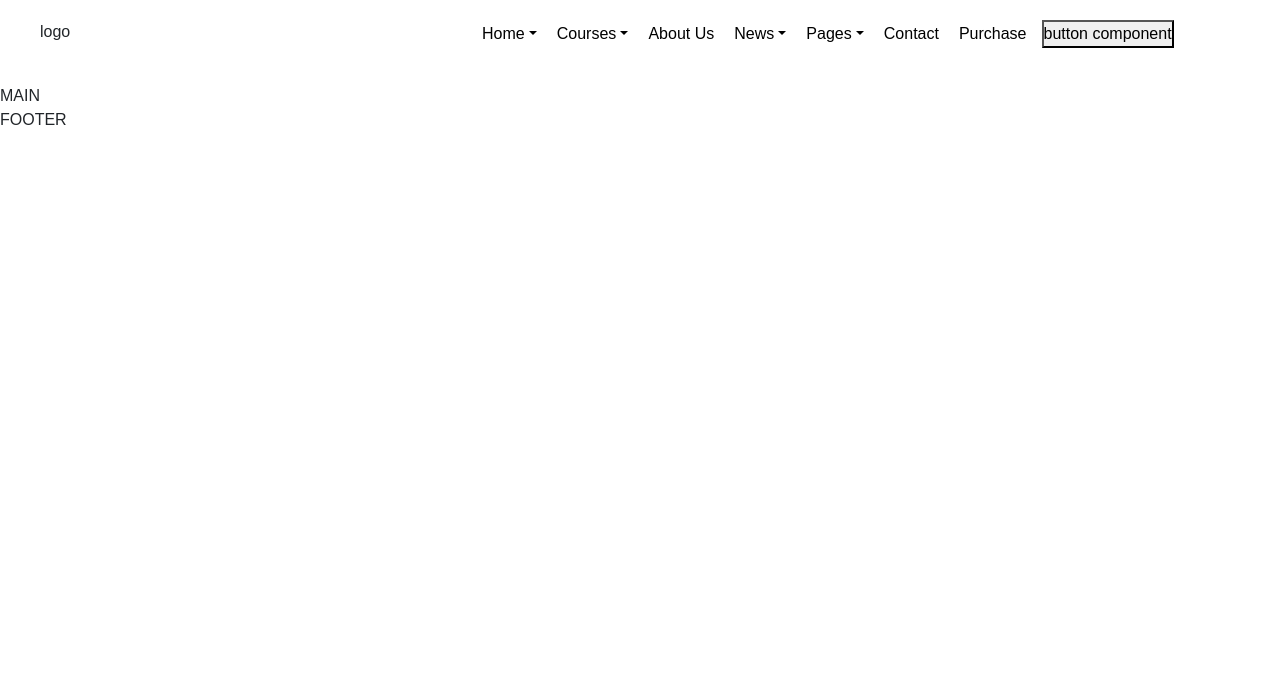
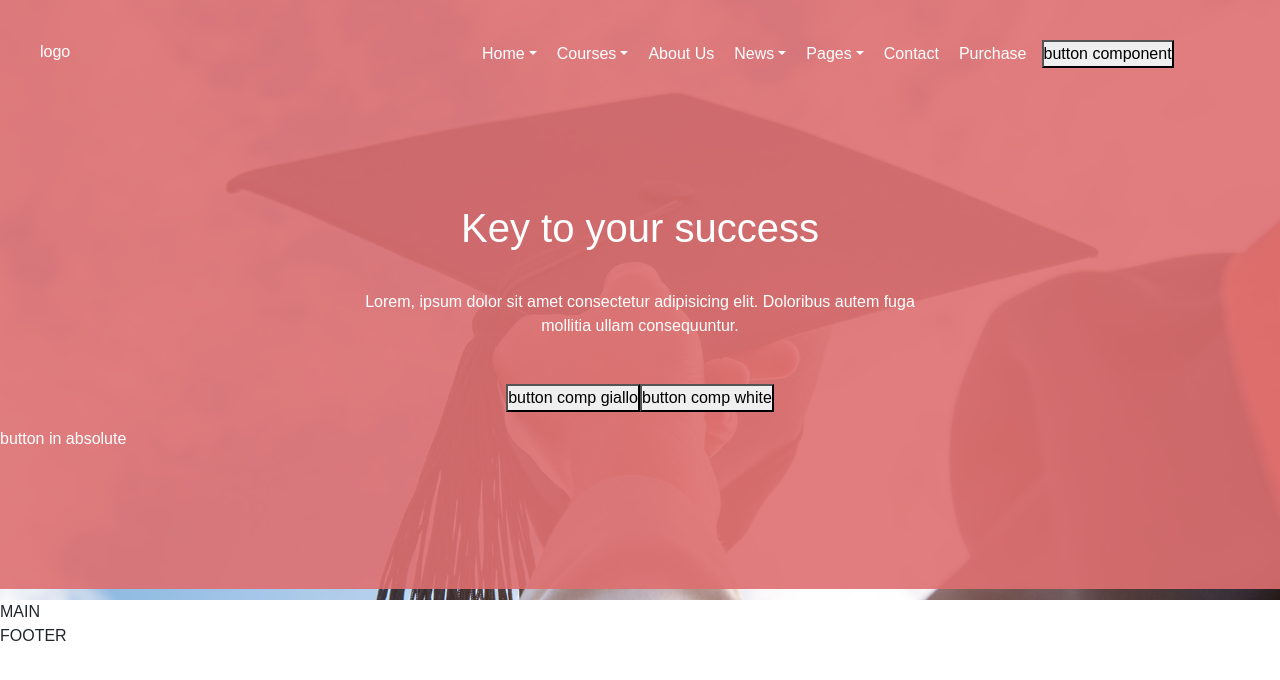
Before and after one commit to Michela30/Progetto-frontend, a Vue app: page / in a window 1280 px wide. Shown: the top 680 px of the page. Built offline with nearby package versions, Linux system fonts and the light colour scheme.

Commit message:
header bottom

```diff
--- a/src/assets/scss/main.scss
+++ b/src/assets/scss/main.scss
@@ -9,3 +9,8 @@
     box-sizing: border-box;
     font-family: Arial, Helvetica, sans-serif;
 }
+
+.my-small-container{
+    max-width: 600px;
+    margin: 0 auto;
+}
--- a/src/components/HeaderComponent.vue
+++ b/src/components/HeaderComponent.vue
@@ -40,8 +40,9 @@
                 title: 'Purchase',
                 link: '',
                 hasDropdown: false
-            },
-        ]
+            }
+        ],
+
       }
     },
     methods: {
@@ -95,7 +96,34 @@
        </div>
 
        <div class="header-bottom">
+            <div class="my-small-container text-center">
 
+                <div class="jumbotron-text">
+                    <h1>
+                        Key to your success
+                    </h1>
+
+                    <p>
+                        Lorem, ipsum dolor sit amet consectetur adipisicing elit. Doloribus autem fuga mollitia ullam consequuntur.
+                    </p>
+
+                    <div class="d-flex justify-content-center">
+                        <button>
+                            button comp giallo
+                        </button>
+
+                        <button>
+                            button comp white
+                        </button>
+
+                    </div>
+                </div>
+
+            </div>
+
+            <div>
+                button in absolute
+            </div>
        </div>
     </header>
 
@@ -106,8 +134,32 @@
 <style lang="scss" scoped>
 @use '../assets/scss/variables.scss' as *;
 
+header{
+    color: white;
+    height: 600px;
+    background-image: url(../assets/img/theme_slider2_bg-1.jpg);
+    background-position-y: top;
+    background-size: cover;
+    background-repeat: no-repeat;
+
+    .header-top, .header-bottom{
+        background-color: rgba(222,111,112,0.9);
+
+    }
+    .header-bottom{
+        height: 500px;
+
+        .jumbotron-text {
+            padding-top: 100px;
+
+            >* {
+                padding: 15px 0;
+            }
+        }
+    }
+}
 .header-top {
-    padding: 20px 40px;
+    padding: 40px 40px 5px;
 
     nav {
         .dropdown {
@@ -117,7 +169,7 @@
                 padding: 0 10px;
                 list-style-type: none;
                 a {
-                    color: black;
+                    color: white;
                     text-decoration: none;
                 }
             }
```
